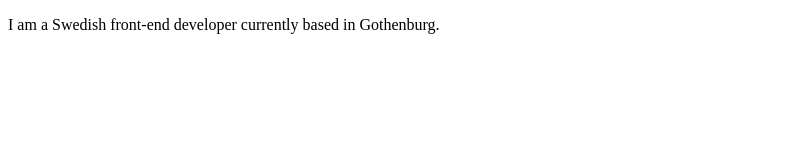
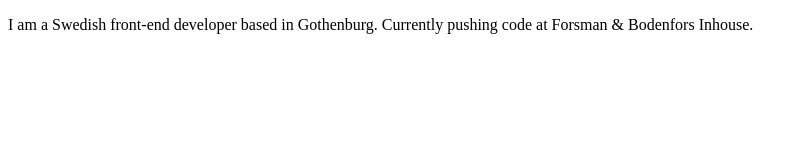
Before and after one commit to mwassen/mswsn.com, a Gatsby site: page / in a window 1280 px wide. Shown: the whole page, without its empty margins (0-803 px from the left). Built offline with nearby package versions, Linux system fonts and the light colour scheme; Gatsby itself is replaced by a stand-in of ours.

Commit message:
added current job to description

```diff
--- a/src/pages/index.mdx
+++ b/src/pages/index.mdx
@@ -1 +1 @@
-I am a Swedish front-end developer currently based in Gothenburg.
+I am a Swedish front-end developer based in Gothenburg. Currently pushing code at Forsman & Bodenfors Inhouse.
```
